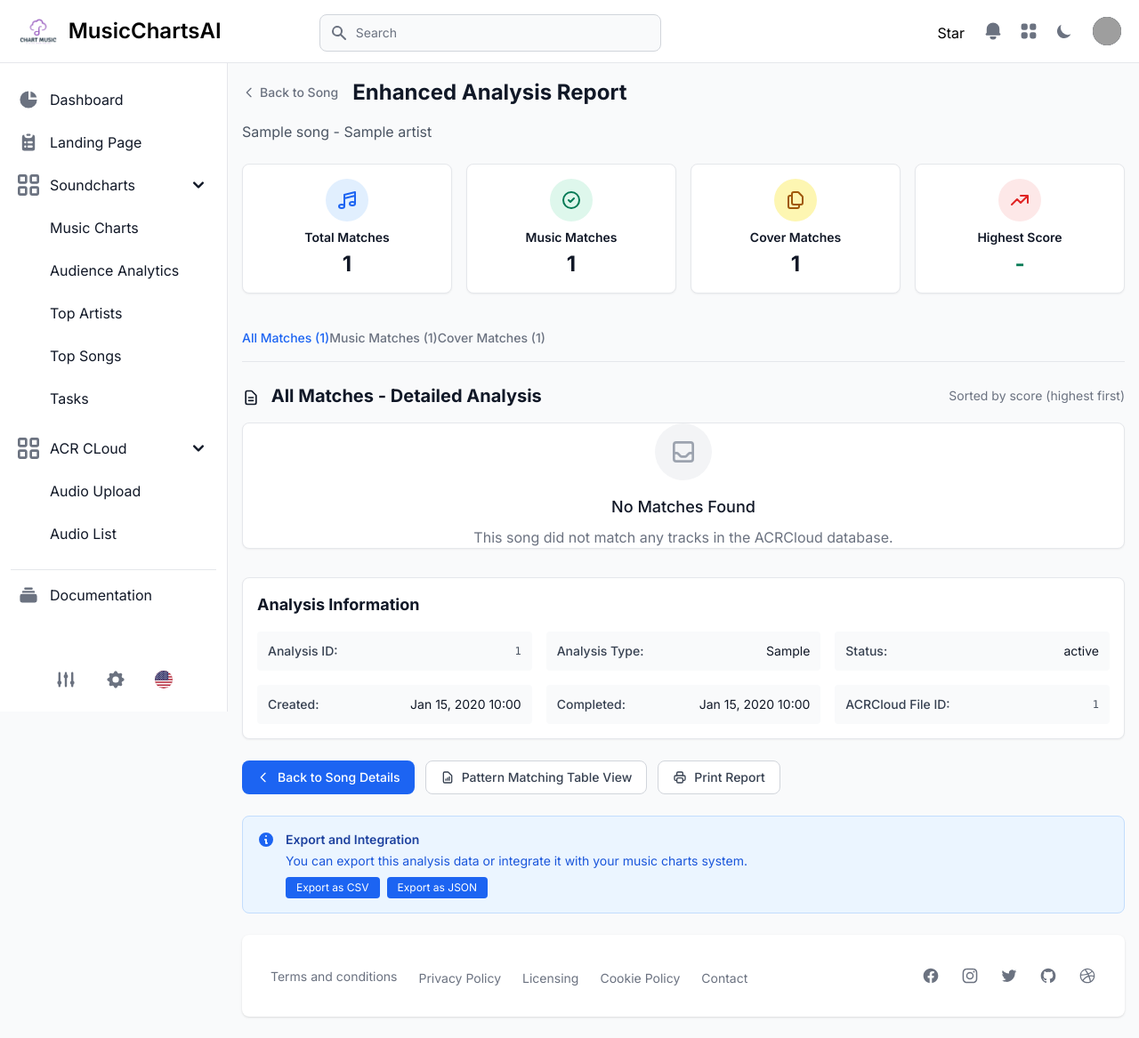
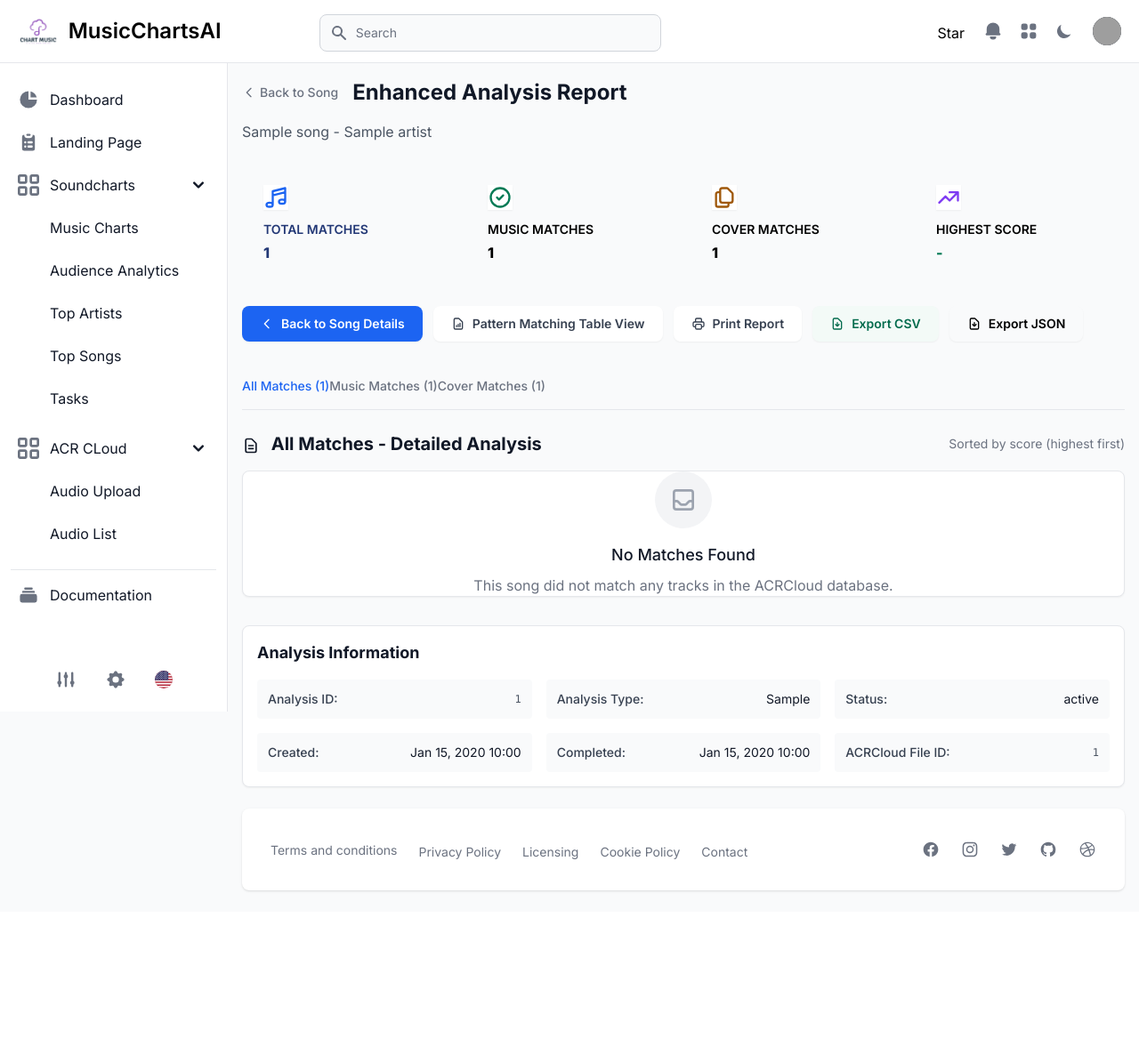
Before and after one commit to tobiaghiraldini/musicchartsai, a Django app: template templates/acrcloud/enhanced_analysis_report.html in a window 1280 px wide. Shown: the whole page at 89% size. After the commit the page ends 1003 px from the top, so only its background shows below. Run offline with Django 4.2, Linux system fonts and the light colour scheme; the template is opened without the code that fills it: most values are stand-ins (such as "Sample title", 1, 10 or a date in 2020); data that the repository does not hold is empty; parts of the project's set-up code (start-up, migrations or seed data) failed here and were passed over; some libraries are stand-ins or nearby versions; grey boxes are pictures that could not be loaded.

Commit message:
fix: moved the template actions on top of the long list

```diff
--- a/templates/acrcloud/enhanced_analysis_report.html
+++ b/templates/acrcloud/enhanced_analysis_report.html
@@ -21,54 +21,62 @@
       <p class="text-gray-600 dark:text-gray-400">{{ analysis.song.title|default:analysis.song.original_filename }} - {{ analysis.song.artist|default:"Unknown Artist" }}</p>
     </div>
 
-    <!-- Summary Cards -->
+    <!-- Summary Cards with Enhanced Styling -->
     <div class="grid gap-4 md:grid-cols-4 mb-6">
       <!-- Total Matches -->
-      <div class="p-4 bg-white border border-gray-200 rounded-lg shadow-sm dark:border-gray-700 dark:bg-gray-800 text-center">
-        <div class="inline-flex items-center justify-center w-12 h-12 mb-2 text-blue-600 bg-blue-100 rounded-full dark:bg-blue-900 dark:text-blue-200">
-          <svg class="w-6 h-6" fill="none" stroke="currentColor" viewBox="0 0 24 24">
+      <div class="relative p-6 bg-gradient-to-br from-blue-50 to-blue-100 dark:from-blue-900/30 dark:to-blue-800/30 border-2 border-blue-200 dark:border-blue-700 rounded-xl shadow-md hover:shadow-lg transition-shadow duration-200">
+        <div class="flex items-start justify-between mb-3">
+          <div class="inline-flex items-center justify-center w-14 h-14 text-blue-600 bg-white dark:bg-blue-900/50 rounded-xl shadow-sm">
+            <svg class="w-7 h-7" fill="none" stroke="currentColor" viewBox="0 0 24 24">
               <path stroke-linecap="round" stroke-linejoin="round" stroke-width="2" d="M9 19V6l12-3v13M9 19c0 1.105-1.343 2-3 2s-3-.895-3-2 1.343-2 3-2 3 .895 3 2zm12-3c0 1.105-1.343 2-3 2s-3-.895-3-2 1.343-2 3-2 3 .895 3 2zM9 10l12-3"></path>
             </svg>
           </div>
-        <h6 class="text-sm font-semibold text-gray-900 dark:text-white mb-1">Total Matches</h6>
-        <div class="text-2xl font-bold text-gray-900 dark:text-white">{{ analysis.track_matches.count }}</div>
+        </div>
+        <h6 class="text-sm font-semibold text-blue-900 dark:text-blue-200 mb-1 uppercase tracking-wide">Total Matches</h6>
+        <div class="text-3xl font-extrabold text-blue-900 dark:text-white">{{ analysis.track_matches.count }}</div>
       </div>
 
       <!-- Music Matches -->
-      <div class="p-4 bg-white border border-gray-200 rounded-lg shadow-sm dark:border-gray-700 dark:bg-gray-800 text-center">
-        <div class="inline-flex items-center justify-center w-12 h-12 mb-2 text-green-600 bg-green-100 rounded-full dark:bg-green-900 dark:text-green-200">
-          <svg class="w-6 h-6" fill="none" stroke="currentColor" viewBox="0 0 24 24">
+      <div class="relative p-6 bg-gradient-to-br from-green-50 to-green-100 dark:from-green-900/30 dark:to-green-800/30 border-2 border-green-200 dark:border-green-700 rounded-xl shadow-md hover:shadow-lg transition-shadow duration-200">
+        <div class="flex items-start justify-between mb-3">
+          <div class="inline-flex items-center justify-center w-14 h-14 text-green-600 bg-white dark:bg-green-900/50 rounded-xl shadow-sm">
+            <svg class="w-7 h-7" fill="none" stroke="currentColor" viewBox="0 0 24 24">
               <path stroke-linecap="round" stroke-linejoin="round" stroke-width="2" d="M9 12l2 2 4-4m6 2a9 9 0 11-18 0 9 9 0 0118 0z"></path>
             </svg>
           </div>
-        <h6 class="text-sm font-semibold text-gray-900 dark:text-white mb-1">Music Matches</h6>
-        <div class="text-2xl font-bold text-gray-900 dark:text-white">
+        </div>
+        <h6 class="text-sm font-semibold text-green-900 dark:text-green-200 mb-1 uppercase tracking-wide">Music Matches</h6>
+        <div class="text-3xl font-extrabold text-green-900 dark:text-white">
           {{ music_matches_count }}
         </div>
       </div>
 
       <!-- Cover Matches -->
-      <div class="p-4 bg-white border border-gray-200 rounded-lg shadow-sm dark:border-gray-700 dark:bg-gray-800 text-center">
-        <div class="inline-flex items-center justify-center w-12 h-12 mb-2 text-yellow-600 bg-yellow-100 rounded-full dark:bg-yellow-900 dark:text-yellow-200">
-          <svg class="w-6 h-6" fill="none" stroke="currentColor" viewBox="0 0 24 24">
+      <div class="relative p-6 bg-gradient-to-br from-yellow-50 to-yellow-100 dark:from-yellow-900/30 dark:to-yellow-800/30 border-2 border-yellow-200 dark:border-yellow-700 rounded-xl shadow-md hover:shadow-lg transition-shadow duration-200">
+        <div class="flex items-start justify-between mb-3">
+          <div class="inline-flex items-center justify-center w-14 h-14 text-yellow-600 bg-white dark:bg-yellow-900/50 rounded-xl shadow-sm">
+            <svg class="w-7 h-7" fill="none" stroke="currentColor" viewBox="0 0 24 24">
               <path stroke-linecap="round" stroke-linejoin="round" stroke-width="2" d="M8 7v8a2 2 0 002 2h6M8 7V5a2 2 0 012-2h4.586a1 1 0 01.707.293l4.414 4.414a1 1 0 01.293.707V15a2 2 0 01-2 2h-2M8 7H6a2 2 0 00-2 2v10a2 2 0 002 2h8a2 2 0 002-2v-2"></path>
             </svg>
           </div>
-        <h6 class="text-sm font-semibold text-gray-900 dark:text-white mb-1">Cover Matches</h6>
-        <div class="text-2xl font-bold text-gray-900 dark:text-white">
+        </div>
+        <h6 class="text-sm font-semibold text-yellow-900 dark:text-yellow-200 mb-1 uppercase tracking-wide">Cover Matches</h6>
+        <div class="text-3xl font-extrabold text-yellow-900 dark:text-white">
           {{ cover_matches_count }}
         </div>
       </div>
 
       <!-- Highest Score -->
-      <div class="p-4 bg-white border border-gray-200 rounded-lg shadow-sm dark:border-gray-700 dark:bg-gray-800 text-center">
-        <div class="inline-flex items-center justify-center w-12 h-12 mb-2 text-red-600 bg-red-100 rounded-full dark:bg-red-900 dark:text-red-200">
-          <svg class="w-6 h-6" fill="none" stroke="currentColor" viewBox="0 0 24 24">
+      <div class="relative p-6 bg-gradient-to-br from-purple-50 to-purple-100 dark:from-purple-900/30 dark:to-purple-800/30 border-2 border-purple-200 dark:border-purple-700 rounded-xl shadow-md hover:shadow-lg transition-shadow duration-200">
+        <div class="flex items-start justify-between mb-3">
+          <div class="inline-flex items-center justify-center w-14 h-14 text-purple-600 bg-white dark:bg-purple-900/50 rounded-xl shadow-sm">
+            <svg class="w-7 h-7" fill="none" stroke="currentColor" viewBox="0 0 24 24">
               <path stroke-linecap="round" stroke-linejoin="round" stroke-width="2" d="M13 7h8m0 0v8m0-8l-8 8-4-4-6 6"></path>
             </svg>
           </div>
-        <h6 class="text-sm font-semibold text-gray-900 dark:text-white mb-1">Highest Score</h6>
-        <div class="text-2xl font-bold
+        </div>
+        <h6 class="text-sm font-semibold text-purple-900 dark:text-purple-200 mb-1 uppercase tracking-wide">Highest Score</h6>
+        <div class="text-3xl font-extrabold
           {% with top_match=analysis.track_matches.first %}
             {% if top_match.score >= 80 %}text-red-600 dark:text-red-400
             {% elif top_match.score >= 50 %}text-yellow-600 dark:text-yellow-400
@@ -79,6 +87,49 @@
           {% endwith %}
         </div>
       </div>
+    </div>
+
+    <!-- Action Buttons -->
+    <div class="flex flex-wrap gap-3 mb-6">
+      <a href="{% url 'acrcloud:song_detail' analysis.song.id %}"
+         class="inline-flex items-center px-5 py-2.5 text-sm font-semibold text-white bg-blue-600 rounded-lg hover:bg-blue-700 focus:ring-4 focus:ring-blue-300 dark:bg-blue-600 dark:hover:bg-blue-700 dark:focus:ring-blue-800 shadow-sm hover:shadow-md transition-all duration-200">
+        <svg class="w-4 h-4 mr-2" fill="none" stroke="currentColor" viewBox="0 0 24 24">
+          <path stroke-linecap="round" stroke-linejoin="round" stroke-width="2" d="M15 19l-7-7 7-7"></path>
+        </svg>
+        Back to Song Details
+      </a>
+
+      <a href="{% url 'acrcloud:pattern_matching_report' analysis.id %}"
+         class="inline-flex items-center px-5 py-2.5 text-sm font-semibold text-gray-700 bg-white border-2 border-gray-300 rounded-lg hover:bg-gray-50 dark:bg-gray-800 dark:text-white dark:border-gray-600 dark:hover:bg-gray-700 shadow-sm hover:shadow-md transition-all duration-200">
+        <svg class="w-4 h-4 mr-2" fill="none" stroke="currentColor" viewBox="0 0 24 24">
+          <path stroke-linecap="round" stroke-linejoin="round" stroke-width="2" d="M9 17v-2m3 2v-4m3 4v-6m2 10H7a2 2 0 01-2-2V5a2 2 0 012-2h5.586a1 1 0 01.707.293l5.414 5.414a1 1 0 01.293.707V19a2 2 0 01-2 2z"></path>
+        </svg>
+        Pattern Matching Table View
+      </a>
+
+      <button onclick="window.print()"
+              class="inline-flex items-center px-5 py-2.5 text-sm font-semibold text-gray-700 bg-white border-2 border-gray-300 rounded-lg hover:bg-gray-50 dark:bg-gray-800 dark:text-white dark:border-gray-600 dark:hover:bg-gray-700 shadow-sm hover:shadow-md transition-all duration-200">
+        <svg class="w-4 h-4 mr-2" fill="none" stroke="currentColor" viewBox="0 0 24 24">
+          <path stroke-linecap="round" stroke-linejoin="round" stroke-width="2" d="M17 17h2a2 2 0 002-2v-4a2 2 0 00-2-2H5a2 2 0 00-2 2v4a2 2 0 002 2h2m2 4h6a2 2 0 002-2v-4a2 2 0 00-2-2H9a2 2 0 00-2 2v4a2 2 0 002 2zm8-12V5a2 2 0 00-2-2H9a2 2 0 00-2 2v4h10z"></path>
+        </svg>
+        Print Report
+      </button>
+
+      <button onclick="exportData('csv')"
+              class="inline-flex items-center px-5 py-2.5 text-sm font-semibold text-green-700 bg-green-50 border-2 border-green-300 rounded-lg hover:bg-green-100 dark:bg-green-900/20 dark:text-green-300 dark:border-green-700 dark:hover:bg-green-900/30 shadow-sm hover:shadow-md transition-all duration-200">
+        <svg class="w-4 h-4 mr-2" fill="none" stroke="currentColor" viewBox="0 0 24 24">
+          <path stroke-linecap="round" stroke-linejoin="round" stroke-width="2" d="M12 10v6m0 0l-3-3m3 3l3-3m2 8H7a2 2 0 01-2-2V5a2 2 0 012-2h5.586a1 1 0 01.707.293l5.414 5.414a1 1 0 01.293.707V19a2 2 0 01-2 2z"></path>
+        </svg>
+        Export CSV
+      </button>
+
+      <button onclick="exportData('json')"
+              class="inline-flex items-center px-5 py-2.5 text-sm font-semibold text-purple-700 bg-purple-50 border-2 border-purple-300 rounded-lg hover:bg-purple-100 dark:bg-purple-900/20 dark:text-purple-300 dark:border-purple-700 dark:hover:bg-purple-900/30 shadow-sm hover:shadow-md transition-all duration-200">
+        <svg class="w-4 h-4 mr-2" fill="none" stroke="currentColor" viewBox="0 0 24 24">
+          <path stroke-linecap="round" stroke-linejoin="round" stroke-width="2" d="M12 10v6m0 0l-3-3m3 3l3-3m2 8H7a2 2 0 01-2-2V5a2 2 0 012-2h5.586a1 1 0 01.707.293l5.414 5.414a1 1 0 01.293.707V19a2 2 0 01-2 2z"></path>
+        </svg>
+        Export JSON
+      </button>
     </div>
 
     <!-- Filter/Navigation Tabs -->
@@ -171,58 +222,6 @@
         </div>
       </div>
     </div>
-
-    <!-- Action Buttons -->
-    <div class="flex gap-3 mb-6">
-      <a href="{% url 'acrcloud:song_detail' analysis.song.id %}"
-         class="inline-flex items-center px-4 py-2 text-sm font-medium text-white bg-blue-600 rounded-lg hover:bg-blue-700 focus:ring-4 focus:ring-blue-300 dark:bg-blue-600 dark:hover:bg-blue-700 dark:focus:ring-blue-800">
-        <svg class="w-4 h-4 mr-2" fill="none" stroke="currentColor" viewBox="0 0 24 24">
-          <path stroke-linecap="round" stroke-linejoin="round" stroke-width="2" d="M15 19l-7-7 7-7"></path>
-        </svg>
-        Back to Song Details
-      </a>
-
-      <a href="{% url 'acrcloud:pattern_matching_report' analysis.id %}"
-         class="inline-flex items-center px-4 py-2 text-sm font-medium text-gray-700 bg-white border border-gray-300 rounded-lg hover:bg-gray-100 dark:bg-gray-800 dark:text-white dark:border-gray-600 dark:hover:bg-gray-700">
-        <svg class="w-4 h-4 mr-2" fill="none" stroke="currentColor" viewBox="0 0 24 24">
-          <path stroke-linecap="round" stroke-linejoin="round" stroke-width="2" d="M9 17v-2m3 2v-4m3 4v-6m2 10H7a2 2 0 01-2-2V5a2 2 0 012-2h5.586a1 1 0 01.707.293l5.414 5.414a1 1 0 01.293.707V19a2 2 0 01-2 2z"></path>
-        </svg>
-        Pattern Matching Table View
-      </a>
-
-      <button onclick="window.print()"
-              class="inline-flex items-center px-4 py-2 text-sm font-medium text-gray-700 bg-white border border-gray-300 rounded-lg hover:bg-gray-100 dark:bg-gray-800 dark:text-white dark:border-gray-600 dark:hover:bg-gray-700">
-        <svg class="w-4 h-4 mr-2" fill="none" stroke="currentColor" viewBox="0 0 24 24">
-          <path stroke-linecap="round" stroke-linejoin="round" stroke-width="2" d="M17 17h2a2 2 0 002-2v-4a2 2 0 00-2-2H5a2 2 0 00-2 2v4a2 2 0 002 2h2m2 4h6a2 2 0 002-2v-4a2 2 0 00-2-2H9a2 2 0 00-2 2v4a2 2 0 002 2zm8-12V5a2 2 0 00-2-2H9a2 2 0 00-2 2v4h10z"></path>
-        </svg>
-        Print Report
-      </button>
-    </div>
-
-    <!-- Export Options -->
-    <div class="p-4 bg-blue-50 dark:bg-blue-900/20 border border-blue-200 dark:border-blue-800 rounded-lg">
-      <div class="flex items-start">
-        <div class="flex-shrink-0">
-          <svg class="w-5 h-5 text-blue-600 dark:text-blue-400" fill="currentColor" viewBox="0 0 20 20">
-            <path fill-rule="evenodd" d="M18 10a8 8 0 11-16 0 8 8 0 0116 0zm-7-4a1 1 0 11-2 0 1 1 0 012 0zM9 9a1 1 0 000 2v3a1 1 0 001 1h1a1 1 0 100-2v-3a1 1 0 00-1-1H9z" clip-rule="evenodd"></path>
-          </svg>
-        </div>
-        <div class="ml-3">
-          <h4 class="text-sm font-semibold text-blue-800 dark:text-blue-200 mb-1">Export and Integration</h4>
-          <p class="text-sm text-blue-700 dark:text-blue-300 mb-2">
-            You can export this analysis data or integrate it with your music charts system.
-          </p>
-          <div class="flex gap-2">
-            <button class="text-xs px-3 py-1 bg-blue-600 text-white rounded hover:bg-blue-700">
-              Export as CSV
-            </button>
-            <button class="text-xs px-3 py-1 bg-blue-600 text-white rounded hover:bg-blue-700">
-              Export as JSON
-            </button>
-          </div>
-        </div>
-      </div>
-    </div>
   </div>
 </main>
 {% endblock %}
@@ -249,3 +248,18 @@
 }
 </style>
 {% endblock %}
+
+{% block extra_js %}
+<script>
+// Export data functionality
+function exportData(format) {
+  if (format === 'csv') {
+    alert('CSV export coming soon! This will export all match data in CSV format.');
+    // TODO: Implement CSV export
+  } else if (format === 'json') {
+    alert('JSON export coming soon! This will export all match data in JSON format.');
+    // TODO: Implement JSON export
+  }
+}
+</script>
+{% endblock %}
```
Lines whose indentation alone changed are shown as unchanged.
